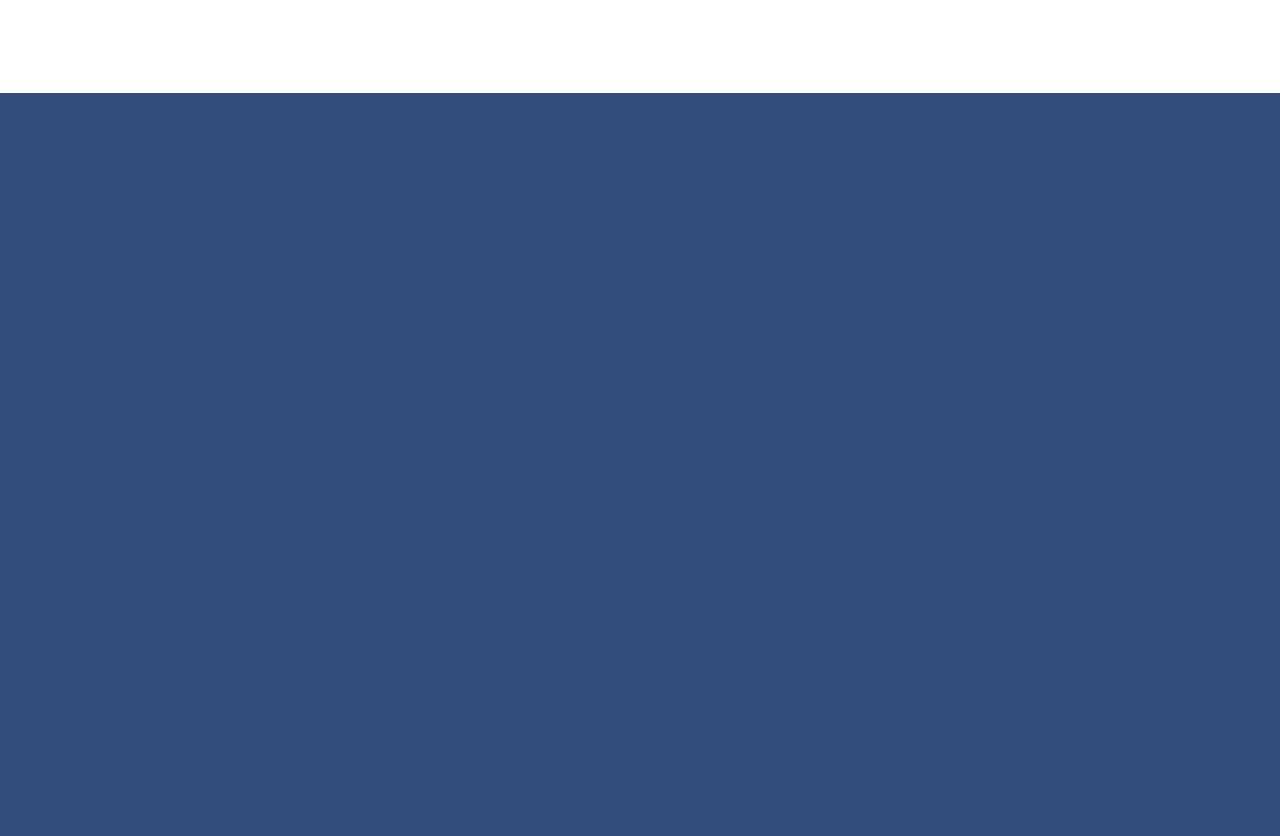
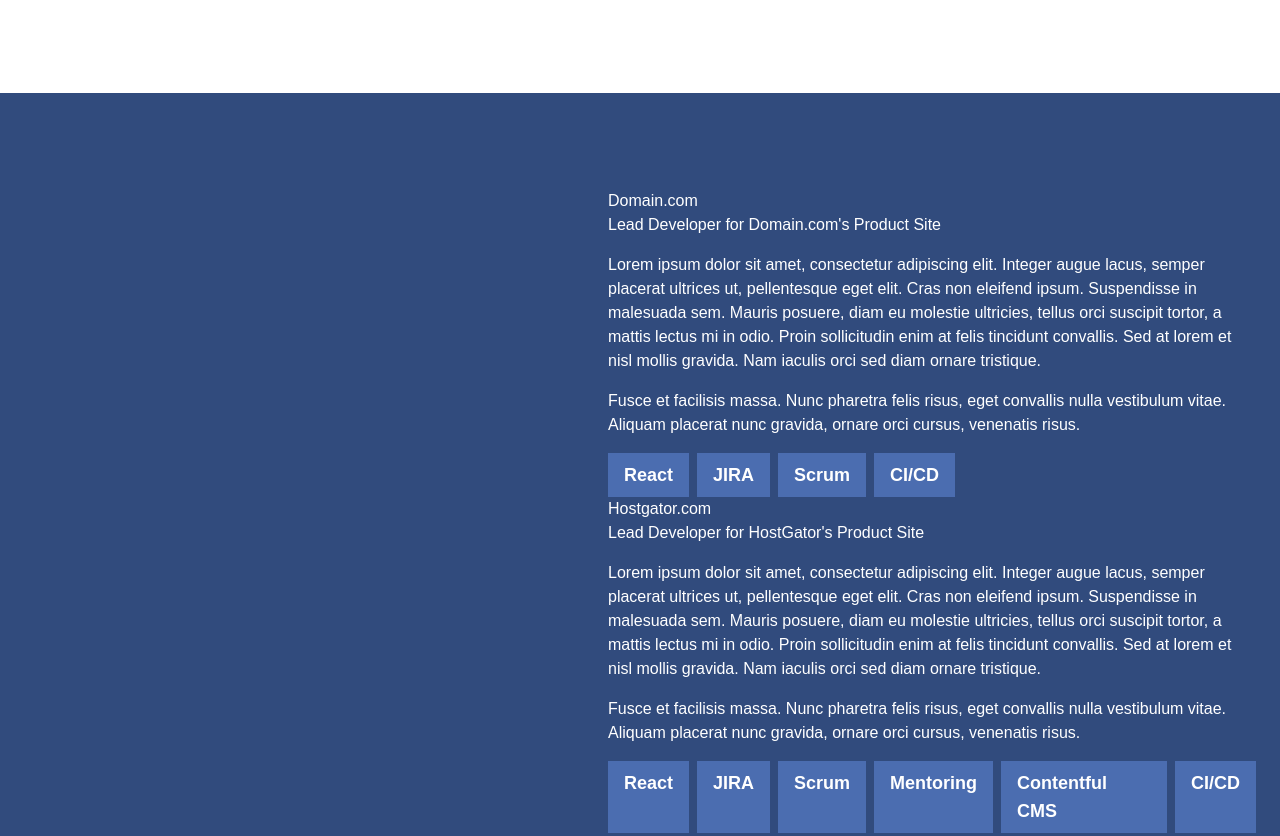
Before and after one commit to tysonsukeforth/tysonsukeforth.com, an Astro site: page / in a window 1280 px wide. Shown: the part 2059-2895 px from the top of the page. Built offline with nearby package versions, Linux system fonts and the light colour scheme; Astro itself is replaced by a stand-in of ours.

Commit message:
POR-21 Establish schema for project content

```diff
--- a/src/components/Projects.astro
+++ b/src/components/Projects.astro
@@ -1 +1,23 @@
-<div id="projects" class="bg-ts-blue-dark min-h-screen"></div>
+---
+import type { GetStaticPaths } from "astro";
+import { getCollection, render } from "astro:content"
+import ProjectPost from "../layouts/ProjectPost.astro"
+import { isRenderTemplateResult } from "astro/runtime/server/render/astro/render-template.js";
+
+const projects = await getCollection('projectCollection')
+---
+
+<div id="projects" class="bg-ts-blue-dark min-h-screen">
+    <div class="content-container px-5 py-12 lg:py-24 lg:pl-24">
+        {
+            projects.map(async (project) => {
+                const { Content } = await render(project)
+                return (
+                    <ProjectPost frontmatter={project.data}>
+                        <Content />
+                    </ProjectPost>
+                )
+            })
+        }
+    </div>
+</div>
--- /dev/null
+++ b/src/content.config.ts
@@ -0,0 +1,18 @@
+import { glob } from "astro/loaders";
+import { z, defineCollection } from "astro:content";
+
+// Define loader and schema
+const projectCollection = defineCollection({
+    loader: glob({ pattern: '**/[^_]*.md', base: "./src/projects" }),
+    schema: z.object({
+        title: z.string(),
+        description: z.string(),
+        images: z.array(z.object({
+            src: z.string(),
+            alt: z.string()
+        })),
+        tags: z.array(z.string())
+    })
+});
+
+export const collections = { projectCollection };
--- /dev/null
+++ b/src/layouts/ProjectPost.astro
@@ -0,0 +1,18 @@
+---
+const { frontmatter } = Astro.props
+---
+
+<div>
+    <h3>{frontmatter.title}</h3>
+    <p>{frontmatter.description}</p>
+    <slot />
+    <div>
+    </div>
+    <ul class="flex gap-2">
+        {
+            frontmatter.tags.map((tag: string) => (
+                <li class="skill-tag">{tag}</li>
+            ))
+        }
+    </ul>
+</div>
--- /dev/null
+++ b/src/projects/domain.md
@@ -0,0 +1,13 @@
+---
+title: 'Domain.com'
+description: "Lead Developer for Domain.com's Product Site"
+images:
+- src: 'https://picsum.photos/300/200'
+  alt: 'Domain.com homepage'
+- src: 'https://picsum.photos/200/300'
+  alt: 'Domain.com product page'
+tags: ["React", "JIRA", "Scrum", "CI/CD"]
+---
+Lorem ipsum dolor sit amet, consectetur adipiscing elit. Integer augue lacus, semper placerat ultrices ut, pellentesque eget elit. Cras non eleifend ipsum. Suspendisse in malesuada sem. Mauris posuere, diam eu molestie ultricies, tellus orci suscipit tortor, a mattis lectus mi in odio. Proin sollicitudin enim at felis tincidunt convallis. Sed at lorem et nisl mollis gravida. Nam iaculis orci sed diam ornare tristique.
+
+Fusce et facilisis massa. Nunc pharetra felis risus, eget convallis nulla vestibulum vitae. Aliquam placerat nunc gravida, ornare orci cursus, venenatis risus.
--- /dev/null
+++ b/src/projects/hostgator.md
@@ -0,0 +1,13 @@
+---
+title: 'Hostgator.com'
+description: "Lead Developer for HostGator's Product Site"
+images:
+- src: 'https://picsum.photos/300/200'
+  alt: 'HostGator.com homepage'
+- src: 'https://picsum.photos/200/300'
+  alt: 'Hostgator.com product page'
+tags: ["React", "JIRA", "Scrum", "Mentoring", "Contentful CMS", "CI/CD"]
+---
+Lorem ipsum dolor sit amet, consectetur adipiscing elit. Integer augue lacus, semper placerat ultrices ut, pellentesque eget elit. Cras non eleifend ipsum. Suspendisse in malesuada sem. Mauris posuere, diam eu molestie ultricies, tellus orci suscipit tortor, a mattis lectus mi in odio. Proin sollicitudin enim at felis tincidunt convallis. Sed at lorem et nisl mollis gravida. Nam iaculis orci sed diam ornare tristique.
+
+Fusce et facilisis massa. Nunc pharetra felis risus, eget convallis nulla vestibulum vitae. Aliquam placerat nunc gravida, ornare orci cursus, venenatis risus.
```
